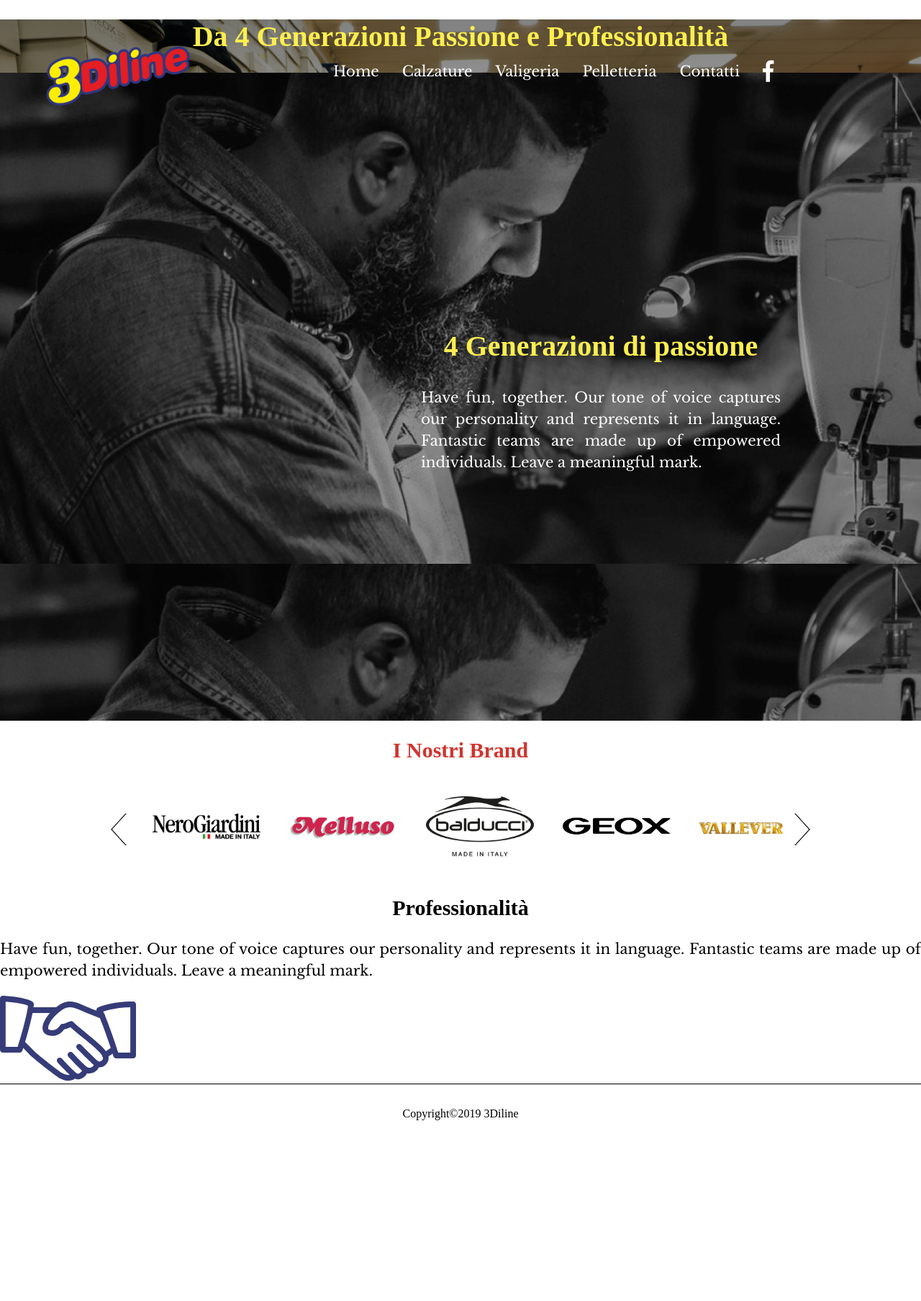
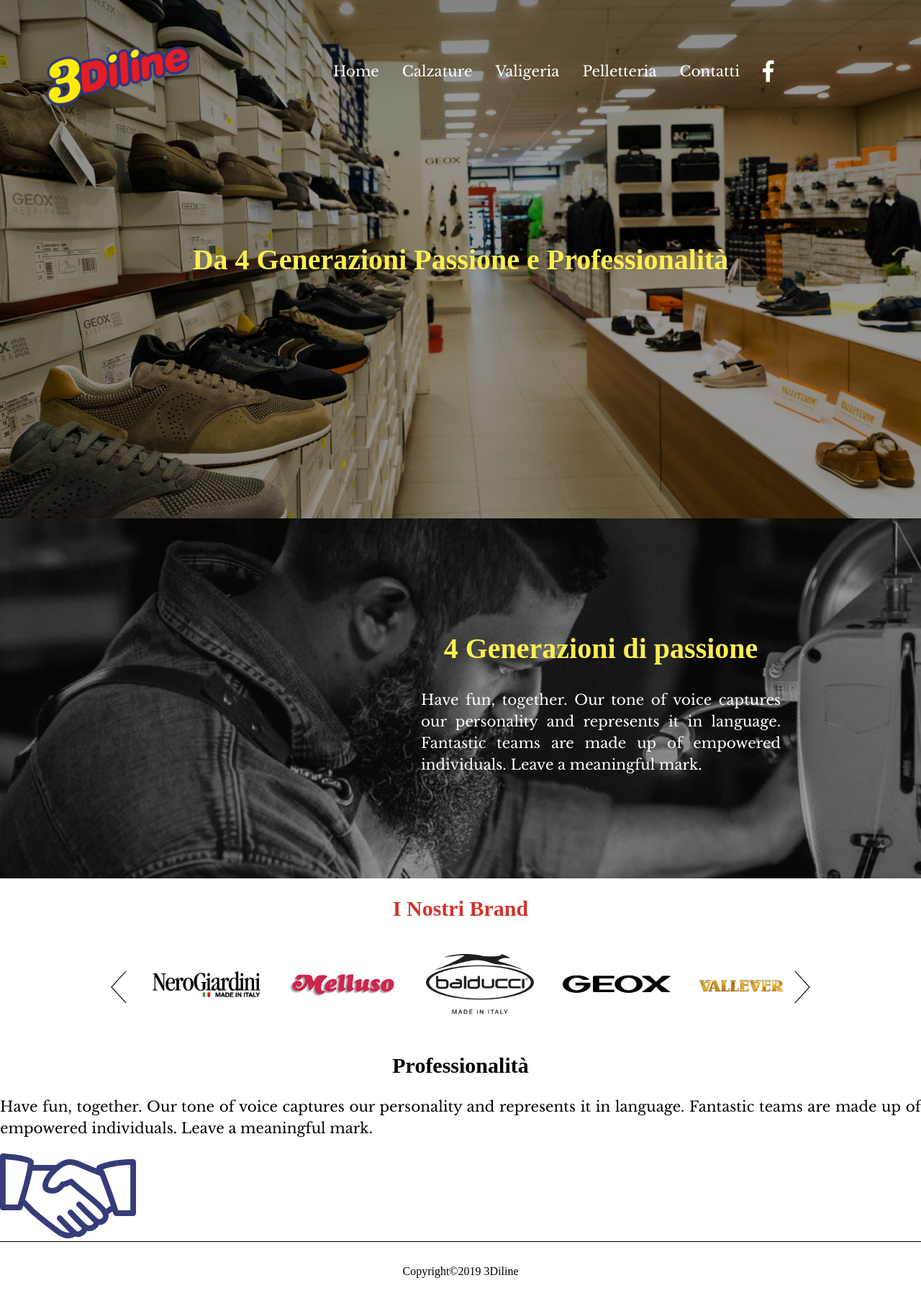
Before and after one commit to matteocarpi/3Diline, a Jekyll site: the page built from pages/index.md, in a window 1280 px wide. Shown: the whole page at 72% size. Built offline with Jekyll 4.4.1, drawn with Linux system fonts in a browser that asks for light colours; before the commit the page ends 1588 px from its top, so only the background shows below that.

Commit message:
no parallax here

```diff
--- a/_layouts/home.html
+++ b/_layouts/home.html
@@ -1,7 +1,7 @@
 ---
 layout: default
 ---
-<div id="home-title parallax-layer parallax">
+<div id="home-title">
 
   {% for item in page.slider %}
 
@@ -22,7 +22,7 @@
 
 </div>
 
-<section id="story" class="parallax" style="background-image: url({{ site.baseurl }}/assets/story-background.png);">
+<section id="story" class="" style="background-image: url({{ site.baseurl }}/assets/story-background.png);">
 
   <div id="story-content" class="story">
     <h1 class="yellow">{{ page.story.title }}</h1>
--- a/_sass/home.scss
+++ b/_sass/home.scss
@@ -66,9 +66,3 @@
     max-width: 500px;
   }
 }
-.parallax {
-  perspective: 1px;
-  height: 100vh;
-  overflow-x: hidden;
-  overflow-y: auto;
-}
```
